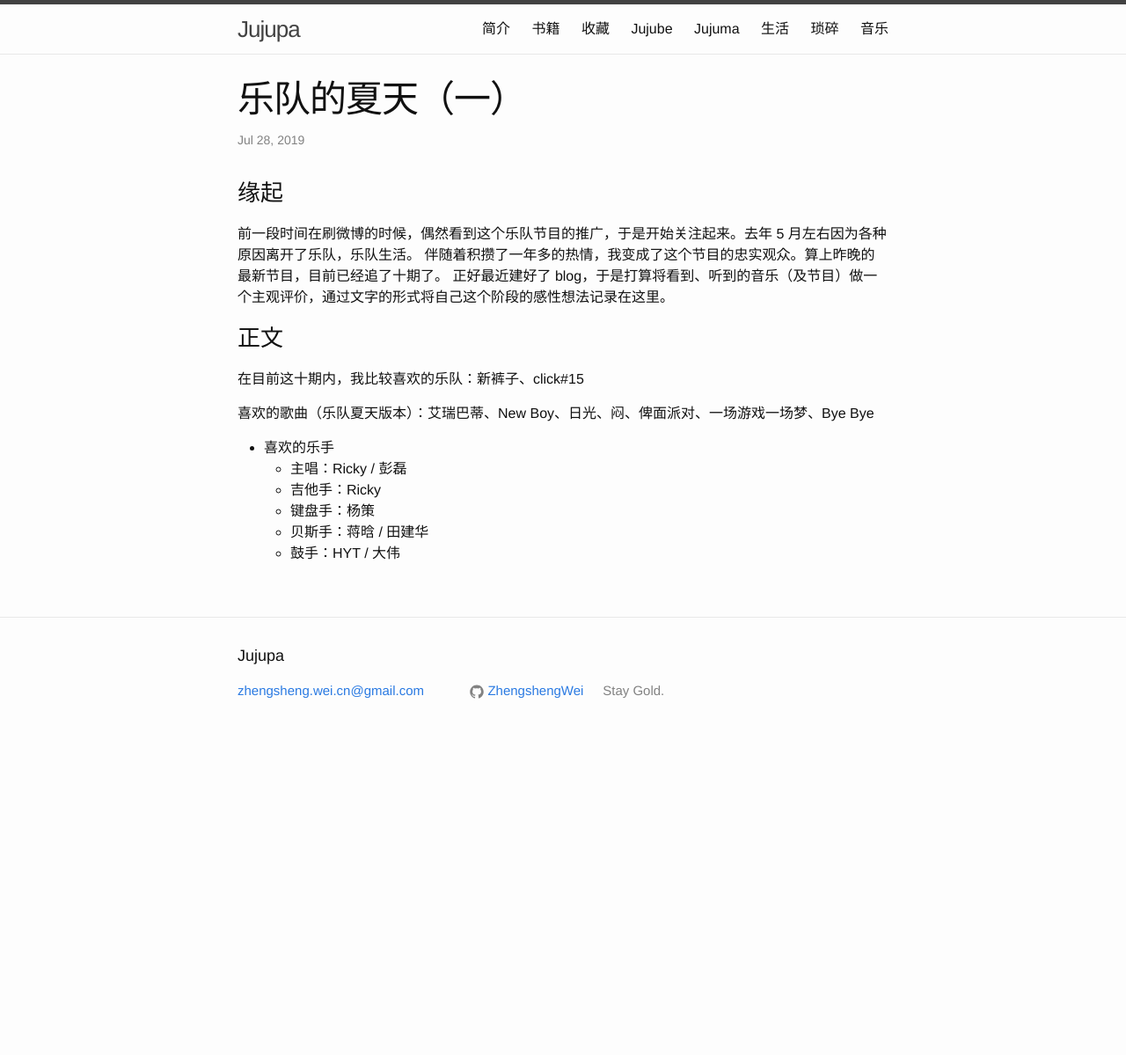
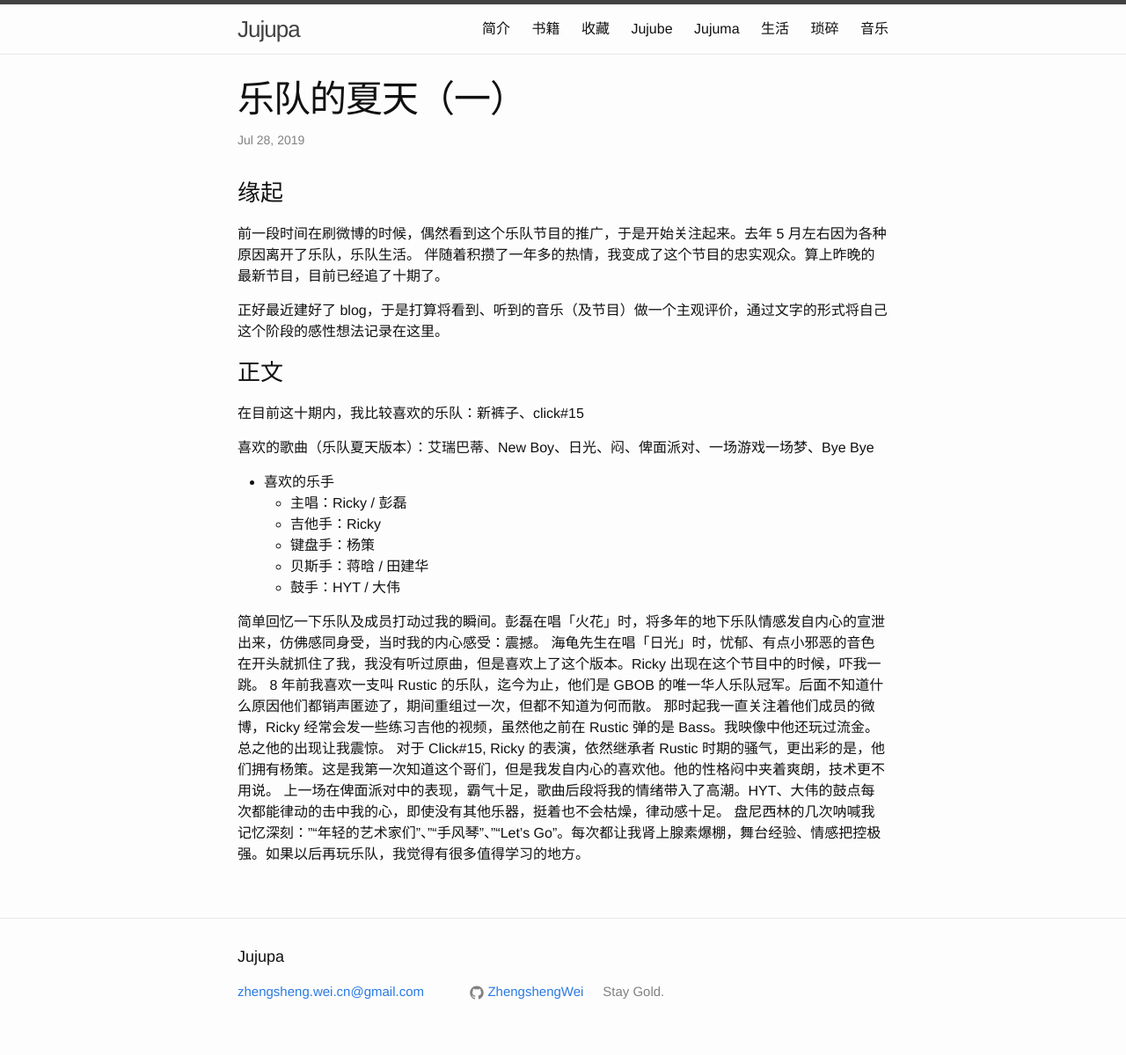
Before and after one commit to ZhengshengWei/zhengshengwei.github.io, a Jekyll site: the page built from _posts/2019-07-28-乐队的夏天（一）.md, in a window 1280 px wide. Shown: the whole page at 88% size. Built offline with Jekyll 4.4.1, drawn with Linux system fonts in a browser that asks for light colours; comment, search, counter and statistics services are not loaded; before the commit the page ends 900 px from its top, so only the background shows below that.

Commit message:
update music

```diff
--- a/_posts/2019-07-28-乐队的夏天（一）.md
+++ b/_posts/2019-07-28-乐队的夏天（一）.md
@@ -28,3 +30,12 @@ modify: 2019-07-28 15:54:18
     - 键盘手：杨策
     - 贝斯手：蒋晗 / 田建华
     - 鼓手：HYT / 大伟
+
+
+   简单回忆一下乐队及成员打动过我的瞬间。彭磊在唱「火花」时，将多年的地下乐队情感发自内心的宣泄出来，仿佛感同身受，当时我的内心感受：震撼。
+海龟先生在唱「日光」时，忧郁、有点小邪恶的音色在开头就抓住了我，我没有听过原曲，但是喜欢上了这个版本。Ricky 出现在这个节目中的时候，吓我一跳。
+8 年前我喜欢一支叫 Rustic 的乐队，迄今为止，他们是 GBOB 的唯一华人乐队冠军。后面不知道什么原因他们都销声匿迹了，期间重组过一次，但都不知道为何而散。
+那时起我一直关注着他们成员的微博，Ricky 经常会发一些练习吉他的视频，虽然他之前在 Rustic 弹的是 Bass。我映像中他还玩过流金。 总之他的出现让我震惊。
+对于 Click#15, Ricky 的表演，依然继承者 Rustic 时期的骚气，更出彩的是，他们拥有杨策。这是我第一次知道这个哥们，但是我发自内心的喜欢他。他的性格闷中夹着爽朗，技术更不用说。
+上一场在俾面派对中的表现，霸气十足，歌曲后段将我的情绪带入了高潮。HYT、大伟的鼓点每次都能律动的击中我的心，即使没有其他乐器，挺着也不会枯燥，律动感十足。
+盘尼西林的几次呐喊我记忆深刻：""年轻的艺术家们"、""手风琴"、""Let's Go"。每次都让我肾上腺素爆棚，舞台经验、情感把控极强。如果以后再玩乐队，我觉得有很多值得学习的地方。
```
Also changed, not shown: other parts of _posts/2019-07-28-乐队的夏天（一）.md (+3 -1 lines).
